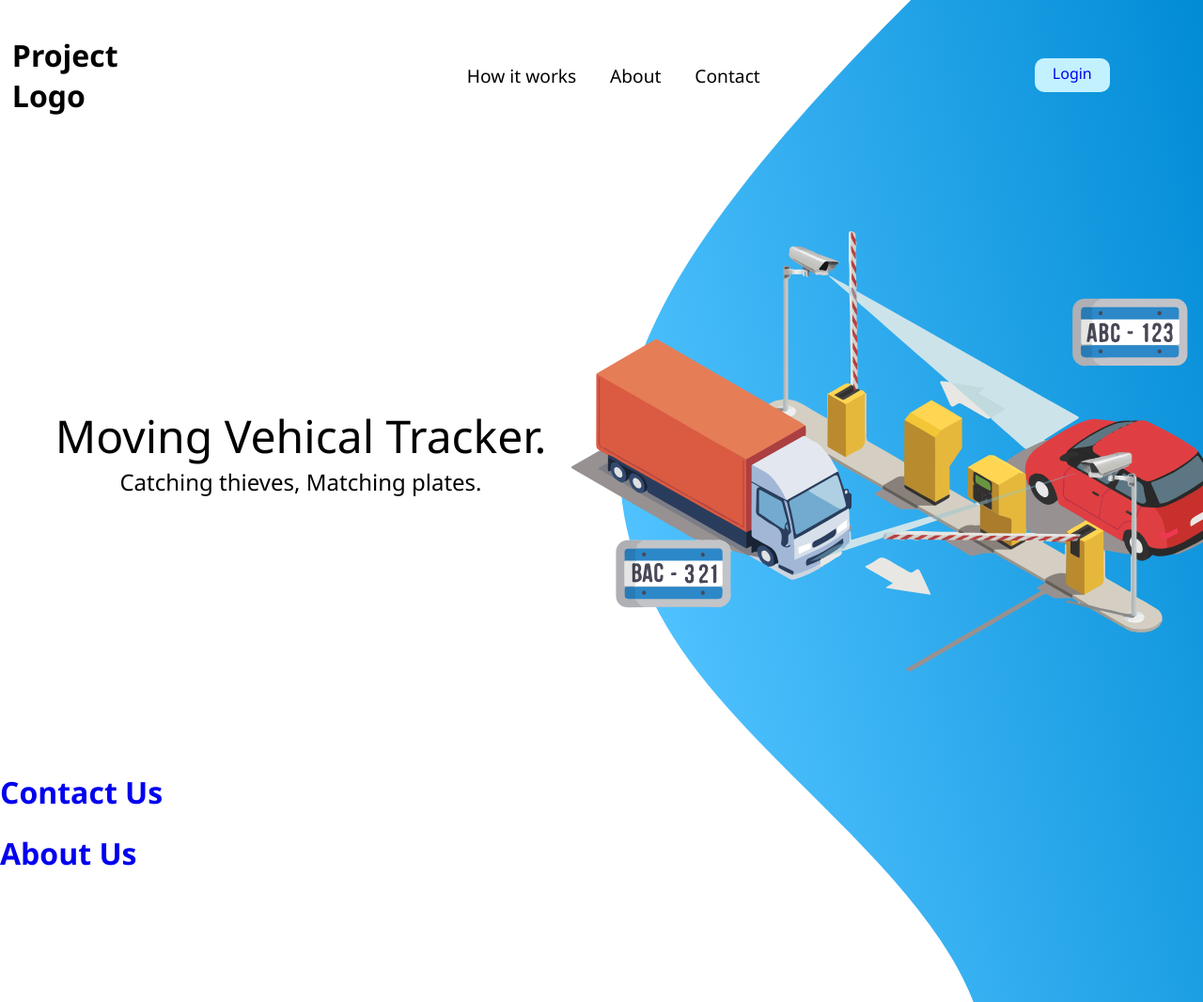
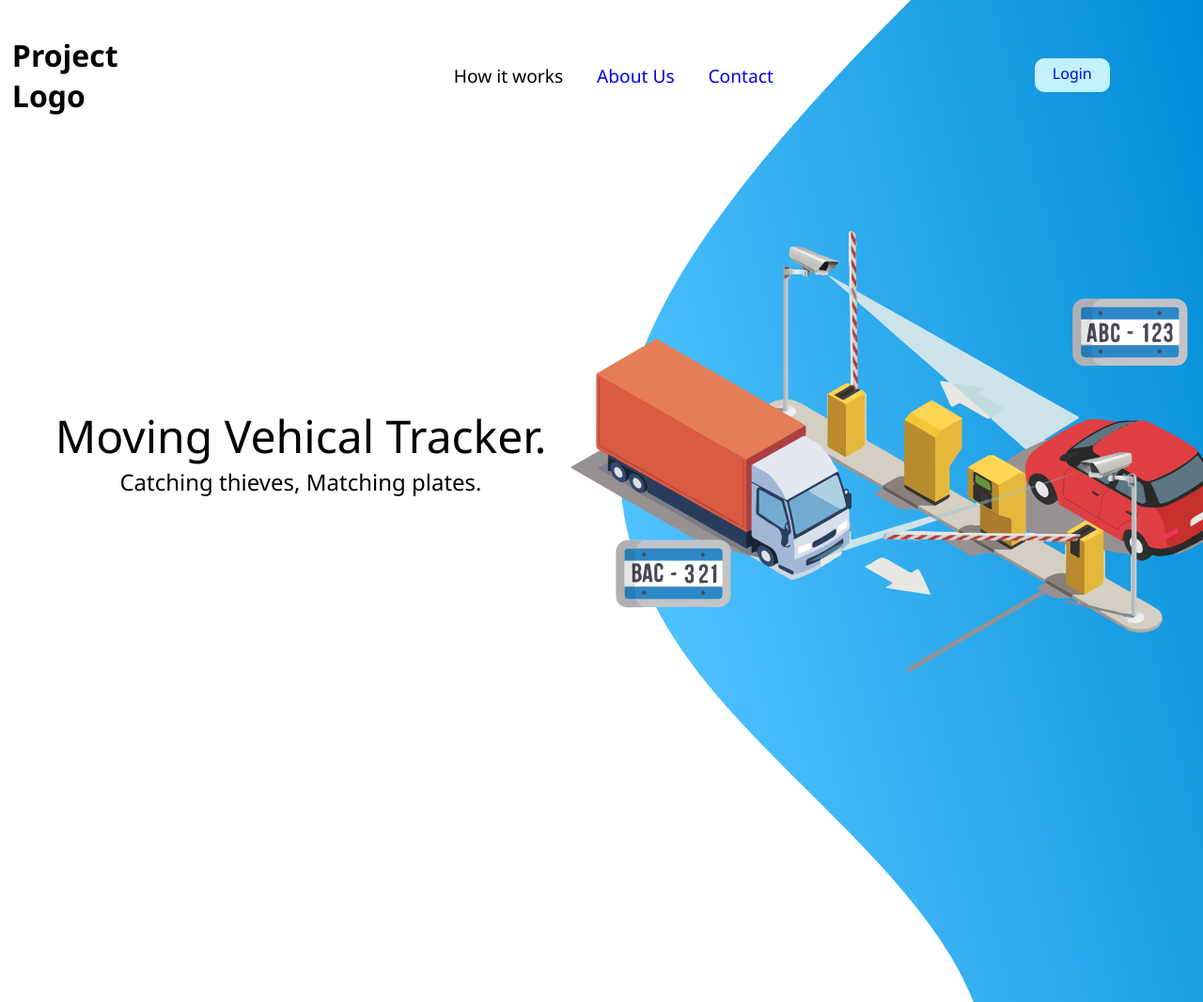
Before and after one commit to SumitKrShakya/Smart-India-Hackathon-2022, a plain HTML site: page index.html in a window 1280 px wide. Shown: the top 1066 px of the page at 94% size. Drawn offline with Linux system fonts and the light colour scheme.

Commit message:
navbar updated

```diff
--- a/Frontend/css/index.css
+++ b/Frontend/css/index.css
@@ -3,6 +3,7 @@ body {
     font-family: 'Segoe UI', Tahoma, Geneva, Verdana, sans-serif;
     position: relative;
     width: 100vw;
+    overflow-x: hidden;
 }
 
 body>svg {
--- a/index.html
+++ b/index.html
@@ -31,10 +31,10 @@
                 How it works
             </div>
             <div class="About">
-                About
+                <a href="./Frontend/html/about_us.html">About Us</a>
             </div>
             <div class="contact">
-                Contact
+                <a href="./Frontend/html/contact_us.html">Contact</a>
             </div>
         </div>
         <div class="login">
@@ -1435,8 +1435,8 @@
             C442.8,200.7,442,201.6,442.1,202z"/>
             </svg>
         </div>
-        <h1><a href="./Frontend/html/contact_us.html">Contact Us</a></h1>
-        <h1><a href="./Frontend/html/about_us.html">About Us</a></h1>
+        <!-- <h1><a href="./Frontend/html/contact_us.html">Contact Us</a></h1>
+        <h1><a href="./Frontend/html/about_us.html">About Us</a></h1> -->
 </body>
 
 </html>
```
